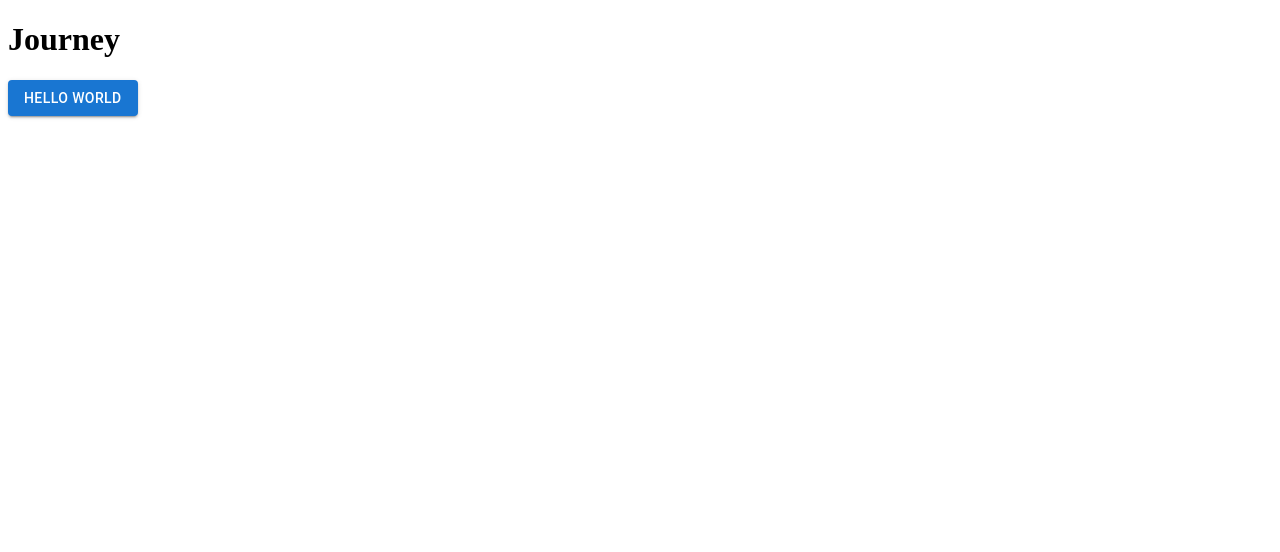
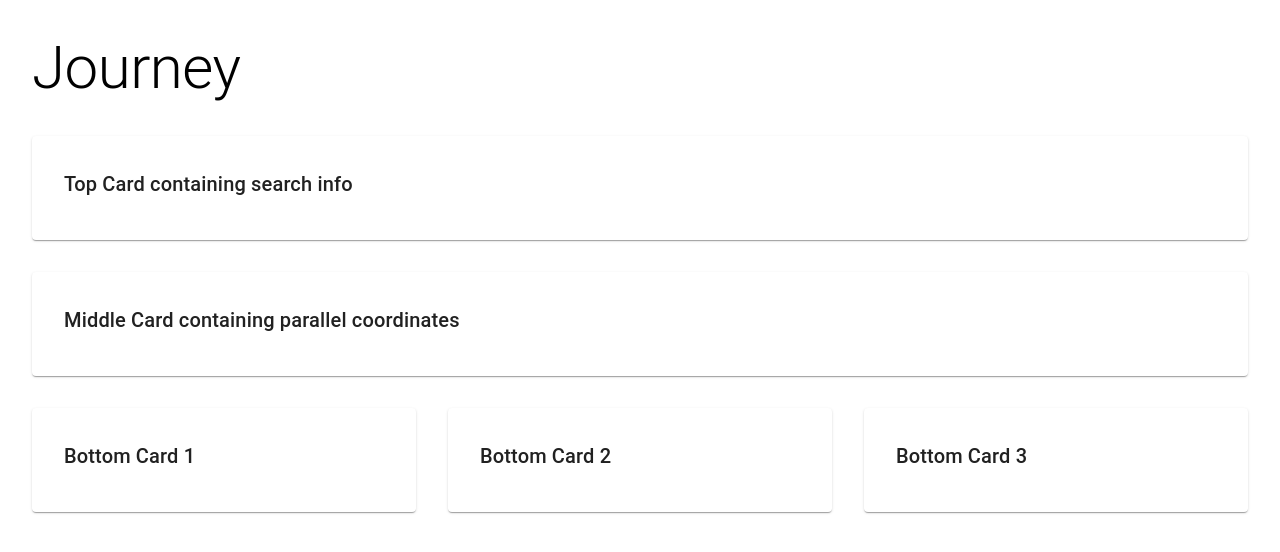
Before and after one commit to shradha-glitch/flight_track, a React (Create React App) app in the folder frontend/: page / in a window 1280 px wide. Shown: the top 552 px of the page. Built offline with nearby package versions, Linux system fonts and the light colour scheme.

Commit message:
Removed button and added som outlining page structure from first sketches. Added card, header and cardgrid component

```diff
--- a/frontend/src/App.js
+++ b/frontend/src/App.js
@@ -1,9 +1,11 @@
-import Button  from './components/Button';
+import CardGrid from './components/CardGrid';
+import Header from './components/Header';
 
 function App() {
   return (
     <div className="App">
-      <Button/>
+      <Header/>
+      <CardGrid/>
     </div>
   );
 }
--- a/frontend/src/components/Button.js
+++ /dev/null
@@ -1,9 +0,0 @@
-import * as React from 'react';
-import Button from '@mui/material/Button';
-
-export default function ButtonUsage() {
-  return <>
-  <h1>Journey</h1>
-  <Button variant="contained">Hello world</Button>
-  </>
-}
--- /dev/null
+++ b/frontend/src/components/Card.js
@@ -0,0 +1,12 @@
+import React from "react";
+import { Card, CardContent, Typography } from "@mui/material";
+
+const CustomCard = ({ title }) => (
+  <Card sx={{ padding: 2, boxShadow: 1 }}>
+    <CardContent>
+      <Typography variant="h6">{title}</Typography>
+    </CardContent>
+  </Card>
+);
+
+export default CustomCard;
--- /dev/null
+++ b/frontend/src/components/CardGrid.js
@@ -0,0 +1,30 @@
+import React from "react";
+import { Box, Container } from "@mui/material";
+import CustomCard from "./Card";
+
+const CardGrid = () => {
+  return (
+    <Container maxWidth="100%" sx={{ mt: 4, mb: 4, px: 0 }}>
+      <Box
+        sx={{
+          display: "grid",
+          gap: { xs: 2, md: 4 },
+          gridTemplateColumns: { xs: "1fr", sm: "1fr 1fr", md: "1fr 1fr 1fr" },
+        }}
+      >
+        <Box sx={{ gridColumn: "1 / -1" }}>
+          <CustomCard title="Top Card containing search info" />
+        </Box>
+        <Box sx={{ gridColumn: "1 / -1" }}>
+          <CustomCard title="Middle Card containing parallel coordinates" />
+        </Box>
+
+        <CustomCard title="Bottom Card 1" />
+        <CustomCard title="Bottom Card 2" />
+        <CustomCard title="Bottom Card 3" />
+      </Box>
+    </Container>
+  );
+};
+
+export default CardGrid;
--- /dev/null
+++ b/frontend/src/components/Header.js
@@ -0,0 +1,13 @@
+import * as React from "react";
+import { Box, Container,Typography } from "@mui/material";
+
+export default function Header() {
+  return (
+    <Container maxWidth="100%" sx={{ mt: 4, mb: 4, px: 0 }}>
+      <Box>
+      <Typography variant="h2">{"Journey"}</Typography>
+    </Box>
+
+    </Container>
+  );
+}
```
